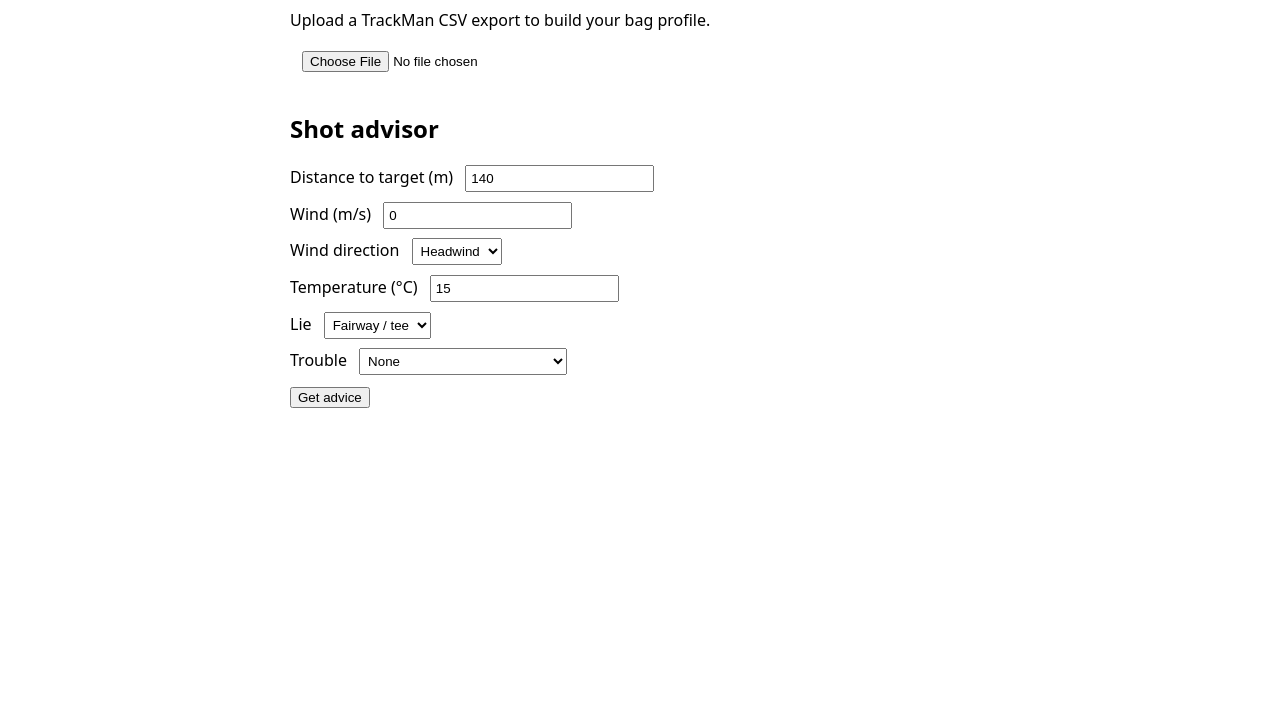
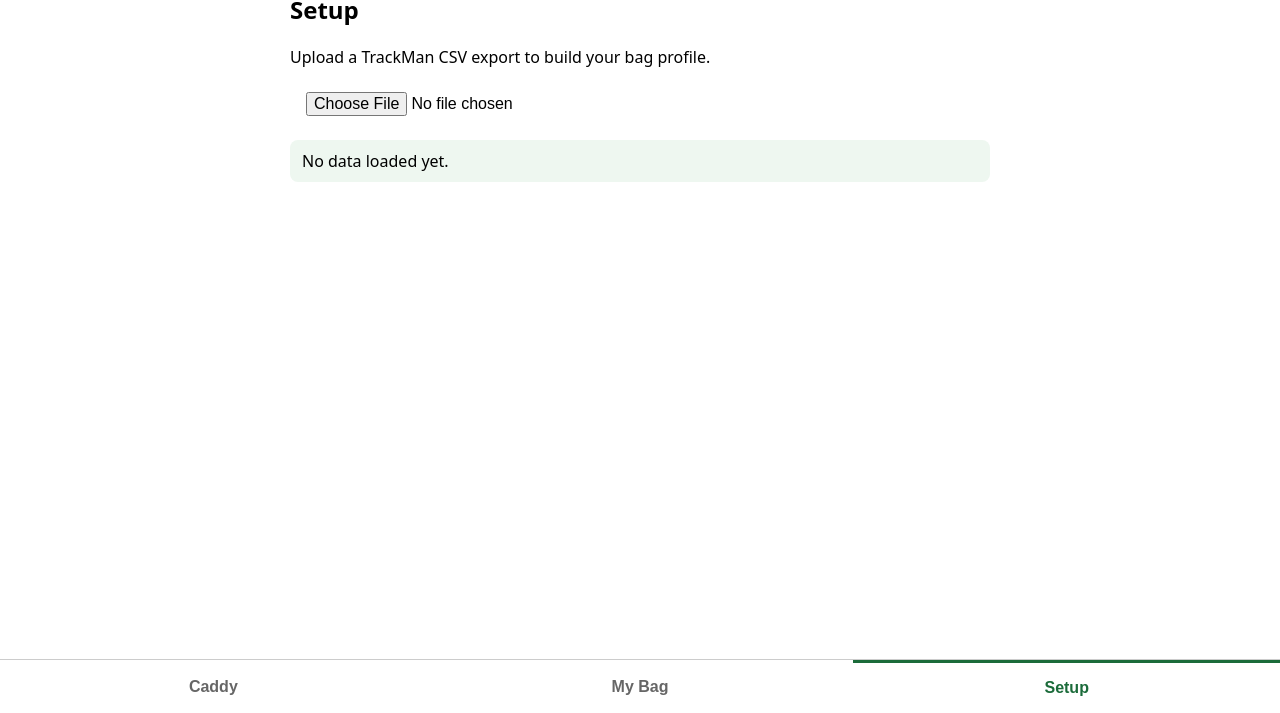
Before and after one commit to hybridand/ProjectEagleEye, a plain HTML site: page index.html in a window 1280 px wide. Shown: the part 87-800 px from the top of the page. Drawn offline with nearby package versions, Linux system fonts and the light colour scheme.

Commit message:
Step 5 - Layout 1.0

```diff
--- a/index.html
+++ b/index.html
@@ -9,8 +9,11 @@
       body {
         font-family: system-ui, sans-serif;
         max-width: 700px;
-        margin: 2rem auto;
-        padding: 0 1rem;
+        margin: 0 auto;
+        padding: 1rem 1rem 5rem; /* room for the bottom tab bar */
+      }
+      h1 {
+        margin-top: 0;
       }
       table {
         border-collapse: collapse;
@@ -28,40 +31,103 @@
       }
       label {
         display: block;
-        margin: 0.6rem 0;
+        margin: 0.8rem 0;
       }
       input,
       select {
         margin-left: 0.5rem;
-        padding: 4px;
+        padding: 8px;
+        font-size: 1rem;
+      }
+      button {
+        font-size: 1rem;
+      }
+
+      .tab {
+        display: none;
+      }
+      .tab.active {
+        display: block;
+      }
+
+      #advise {
+        width: 100%;
+        padding: 14px;
+        font-size: 1.1rem;
+        background: #1b6b3a;
+        color: white;
+        border: none;
+        border-radius: 8px;
+        margin-top: 0.5rem;
       }
       #advice {
         white-space: pre-line;
         font-weight: 600;
+        font-size: 1.1rem;
+        background: #eef7f0;
+        border-radius: 8px;
+        padding: 12px;
+        margin-top: 1rem;
+      }
+      #advice:empty {
+        display: none;
+      }
+
+      #status {
+        background: #eef7f0;
+        border-radius: 8px;
+        padding: 10px 12px;
+        margin: 1rem 0;
+      }
+
+      nav {
+        position: fixed;
+        bottom: 0;
+        left: 0;
+        right: 0;
+        display: flex;
+        background: white;
+        border-top: 1px solid #ccc;
+      }
+      nav button {
+        flex: 1;
+        padding: 16px 0;
+        border: none;
+        background: none;
+        font-weight: 600;
+        color: #666;
+      }
+      nav button.active {
+        color: #1b6b3a;
+        border-top: 3px solid #1b6b3a;
       }
     </style>
   </head>
   <body>
     <h1>Golf Caddy</h1>
-    <p>Upload a TrackMan CSV export to build your bag profile.</p>
-    <input type="file" id="file" accept=".csv" />
-    <table id="results"></table>
-    <h2>Shot advisor</h2>
+
+    <!-- TAB 1: CADDY -->
+    <section class="tab" id="tab-caddy">
+      <p id="nodata">No data yet. <button id="goSetup">Go to Setup</button></p>
+      <div id="advisor">
         <label
-      >Distance to target (m) <input type="number" id="dist" value="140"
-    /></label>
+          >Distance to target (m)
+          <input type="text" inputmode="decimal" id="dist" value="140" />
+        </label>
         <label
-      >Wind (m/s) <input type="number" id="wind" value="0" step="0.5"
-    /></label>
+          >Wind (m/s)
+          <input type="text" inputmode="decimal" id="wind" value="0" />
+        </label>
         <label
           >Wind direction
           <select id="winddir">
             <option value="head">Headwind</option>
             <option value="tail">Tailwind</option>
           </select>
+        </label>
         <label
-        >Temperature (°C) <input type="number" id="temp" value="15"
-      /></label>
+          >Temperature (°C)
+          <input type="text" id="temp" value="15" />
         </label>
         <label
           >Lie
@@ -80,15 +146,65 @@
         </label>
         <button id="advise">Get advice</button>
         <p id="advice"></p>
+      </div>
+    </section>
+
+    <!-- TAB 2: MY BAG -->
+    <section class="tab" id="tab-bag">
+      <h2>My bag</h2>
+      <table id="results"></table>
+    </section>
+
+    <!-- TAB 3: SETUP -->
+    <section class="tab" id="tab-setup">
+      <h2>Setup</h2>
+      <p>Upload a TrackMan CSV export to build your bag profile.</p>
+      <input type="file" id="file" accept=".csv" />
+      <p id="status"></p>
+    </section>
+
+    <nav>
+      <button data-tab="caddy">Caddy</button>
+      <button data-tab="bag">My Bag</button>
+      <button data-tab="setup">Setup</button>
+    </nav>
 
     <script>
+      // ---- Tabs ----
+      function showTab(name) {
+        document
+          .querySelectorAll(".tab")
+          .forEach((t) => t.classList.toggle("active", t.id === "tab-" + name));
+        document
+          .querySelectorAll("nav button")
+          .forEach((b) => b.classList.toggle("active", b.dataset.tab === name));
+      }
+      document
+        .querySelectorAll("nav button")
+        .forEach((b) =>
+          b.addEventListener("click", () => showTab(b.dataset.tab)),
+        );
+      document
+        .getElementById("goSetup")
+        .addEventListener("click", () => showTab("setup"));
+
       // Helpers: TrackMan uses commas as decimals ("83,9"), so convert first
       const num = (v) => parseFloat(String(v).replace(",", "."));
       const mean = (a) => a.reduce((s, x) => s + x, 0) / a.length;
       const std = (a) => Math.sqrt(mean(a.map((x) => (x - mean(a)) ** 2)));
 
-      // When a file is chosen, read it and show the results
+      const MIN_GAP = 6; // below this (m), two clubs overlap
+      const MAX_GAP = 15; // above this (m), there's a hole in your bag
+      const HEAD_PCT = 2; // % longer per m/s of headwind (rough rule of thumb)
+      const TAIL_PCT = 1; // % shorter per m/s of tailwind
+      const ROUGH_PCT = 8; // % longer from the rough
+      const TEMP_PCT = 0.2; // % longer per °C below 25°C (rough rule of thumb)
+
+      let bag = [];
+
+      // ---- Upload ----
       document.getElementById("file").addEventListener("change", (e) => {
+        if (!e.target.files[0]) return;
         const reader = new FileReader();
         reader.onload = () => showBag(parseTrackMan(reader.result));
         reader.readAsText(e.target.files[0]);
@@ -106,12 +222,10 @@
         });
         console.log("Columns found:", parsed.meta.fields);
         console.log("Rows parsed:", parsed.data.length);
-        return parsed.data.filter((row) => row["Club"]); // units row has no club, so it's dropped
+        return parsed.data.filter((row) => row["Club"]); // units row has no club
       }
+
       // Group shots by club and calculate carry, average side and spread
-      const MIN_GAP = 6; // below this (m), two clubs overlap
-      const MAX_GAP = 15; // above this (m), there's a hole in your bag
-
       function showBag(shots) {
         const groups = {};
         for (const s of shots) {
@@ -131,8 +245,46 @@
             spread: std(list.map((x) => x.side)),
           }))
           .sort((a, b) => b.carry - a.carry);
+
+        if (rows.length === 0) {
+          document.getElementById("status").textContent =
+            "No usable shots found in that file. Check the columns in the console.";
+          return;
+        }
+
         saveBag(rows);
+        renderAll();
+        showTab("caddy");
+      }
 
+      function saveBag(rows) {
+        bag = rows;
+        try {
+          localStorage.setItem("bag", JSON.stringify(rows));
+        } catch (e) {}
+      }
+
+      // ---- Rendering ----
+      function renderAll() {
+        renderTable(bag);
+        const has = bag.length > 0;
+        document.getElementById("advisor").style.display = has
+          ? "block"
+          : "none";
+        document.getElementById("nodata").style.display = has
+          ? "none"
+          : "block";
+        const shotCount = bag.reduce((s, r) => s + r.n, 0);
+        document.getElementById("status").textContent = has
+          ? "Data loaded: " +
+            shotCount +
+            " shots, " +
+            bag.length +
+            " clubs. Upload a new file to replace it."
+          : "No data loaded yet.";
+      }
+
+      function renderTable(rows) {
         // Gap to the next club down, counting full swings only (skip 3/4 shots)
         const full = rows.filter((r) => !r.club.includes("("));
         full.forEach((r, i) => {
@@ -177,26 +329,8 @@
           ].forEach((v) => (tr.insertCell().textContent = v));
         });
       }
-      // ---- Step 3: shot advisor ----
-      let bag = [];
-      const HEAD_PCT = 2; // % longer per m/s of headwind (rough rule of thumb)
-      const TAIL_PCT = 1; // % shorter per m/s of tailwind
-      const ROUGH_PCT = 8; // % longer from the rough
 
-      function saveBag(rows) {
-        bag = rows;
-        try {
-          localStorage.setItem("bag", JSON.stringify(rows));
-        } catch (e) {}
-      }
-
-      // Load a saved bag when the page opens
-      try {
-        bag = JSON.parse(localStorage.getItem("bag")) || [];
-      } catch (e) {
-        bag = [];
-      }
-
+      // ---- Shot advisor ----
       document.getElementById("advise").addEventListener("click", () => {
         const out = document.getElementById("advice");
         if (bag.length === 0) {
@@ -204,13 +338,12 @@
           return;
         }
 
-        const dist = parseFloat(document.getElementById("dist").value);
-        const wind = parseFloat(document.getElementById("wind").value) || 0;
-        const TEMP_PCT = 0.2; // % longer per °C below 25°C (rough rule of thumb)
+        const dist = num(document.getElementById("dist").value);
+        const wind = num(document.getElementById("wind").value) || 0;
         const dir = document.getElementById("winddir").value;
         const lie = document.getElementById("lie").value;
         const danger = document.getElementById("danger").value;
-        const temp = parseFloat(document.getElementById("temp").value);
+        const temp = num(document.getElementById("temp").value);
         if (isNaN(dist)) {
           out.textContent = "Enter a distance.";
           return;
@@ -265,6 +398,15 @@
         if (club.n < 5) lines.push("Note: based on only " + club.n + " shots.");
         out.textContent = lines.join("\n");
       });
+
+      // ---- Startup: load saved bag, open the right tab ----
+      try {
+        bag = JSON.parse(localStorage.getItem("bag")) || [];
+      } catch (e) {
+        bag = [];
+      }
+      renderAll();
+      showTab(bag.length > 0 ? "caddy" : "setup");
     </script>
   </body>
 </html>
```
Lines whose indentation alone changed are shown as unchanged.
